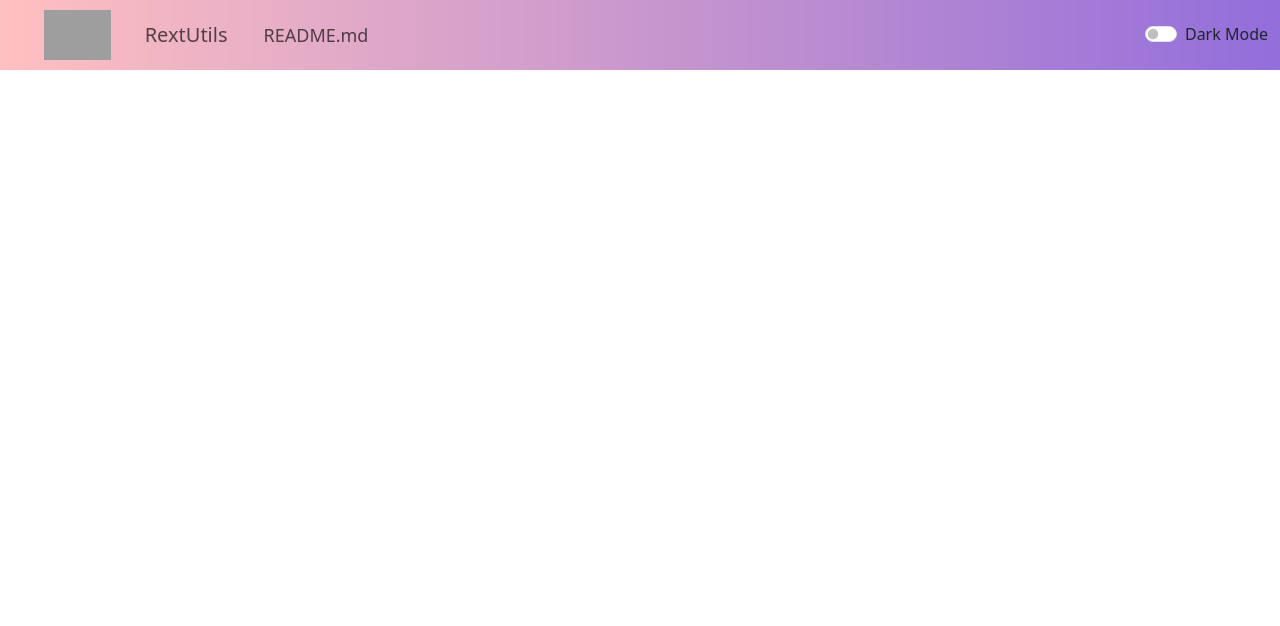
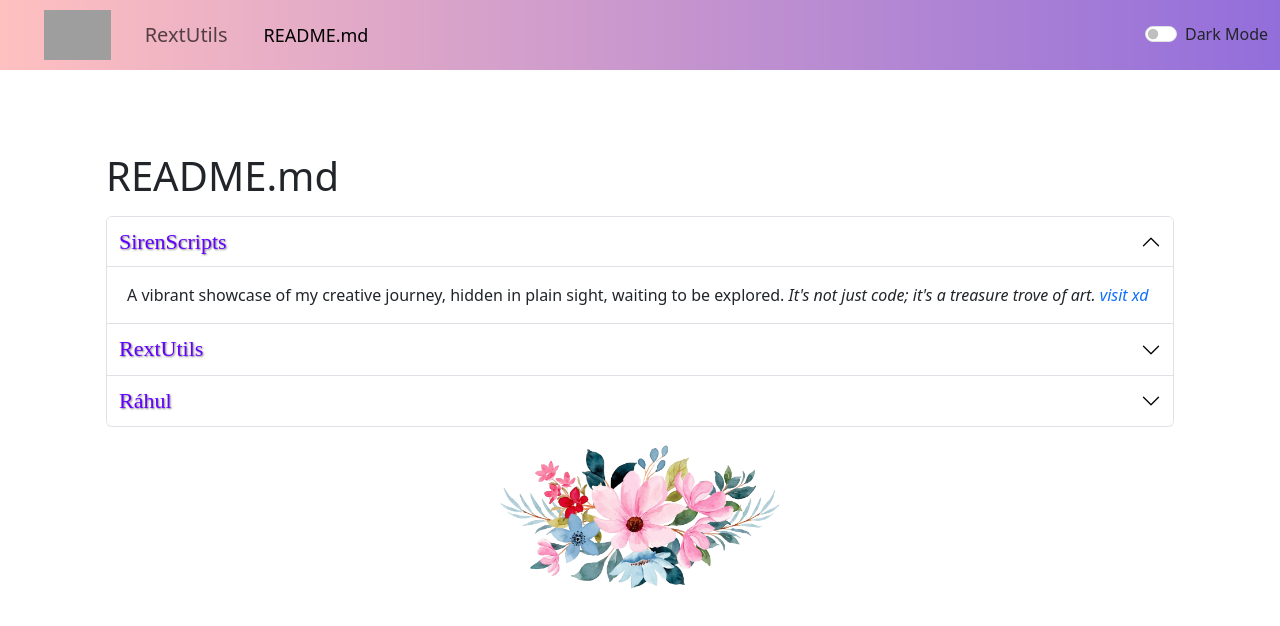
Before and after one commit to rahules24/rextutils, a React (Create React App) app: page /rextutils/about in a window 1280 px wide. Shown: the top 626 px of the page. Built offline with nearby package versions, Linux system fonts and the light colour scheme; grey boxes are pictures that could not be loaded; the HTML template or start-up script is replaced by a standard one.

Commit message:
links tweaked

```diff
--- a/src/App.js
+++ b/src/App.js
@@ -42,9 +42,9 @@ function App() {
       <Alert alert={alert}/>
       <div className={`container my-3 text-${mode==='light'?'dark':'light'}`}>
         <Routes>
-            <Route exact path="/" element={<TextForm showAlert={showAlert} heading="Enter Text" mode={mode}/>}>
+            <Route exact path="/rextutils" element={<TextForm showAlert={showAlert} heading="Enter Text" mode={mode}/>}>
             </Route>
-            <Route exact path="/about" element={<About mode={mode} />}>
+            <Route exact path="/rextutils/about" element={<About mode={mode} />}>
             </Route>
         </Routes>
       </div>
--- a/src/components/About.js
+++ b/src/components/About.js
@@ -67,7 +67,9 @@ export default function About({ mode }) {
                         </h2>
                         <div id="collapseOne" className="accordion-collapse collapse show" data-bs-parent="#accordionExample">
                             <div className="accordion-body">
-                            A vibrant showcase of my creative journey, hidden in plain sight, waiting to be explored. <i>It's not just code; it's a treasure trove of art.</i>
+                            A vibrant showcase of my creative journey, hidden in plain sight, waiting to be explored. <i>It's not just code; it's a treasure trove of art.
+                            <a style={{textDecoration:'none'}} href="https://rahules24.github.io/sirenscripts/"> visit xd</a>
+                            </i>
                             </div>
                         </div>
                     </div>
--- a/src/components/Navbar.js
+++ b/src/components/Navbar.js
@@ -22,8 +22,8 @@ export default function Navbar(props) {
           <ul className="navbar-nav">
             <li className="nav-item">
               <Link
-                className={`nav-link ${location.pathname === "/" ? "active" : ""}`}
-                to="/"
+                className={`nav-link ${location.pathname === "/rextutils" ? "active" : ""}`}
+                to="/rextutils"
                 style={{fontSize: '20px'}}
               >
                 RextUtils
@@ -31,8 +31,8 @@ export default function Navbar(props) {
             </li>
             <li className="nav-item">
               <Link
-                className={`nav-link ${location.pathname === "/about" ? "active" : ""}`}
-                to="/about"
+                className={`nav-link ${location.pathname === "/rextutils/about" ? "active" : ""}`}
+                to="/rextutils/about"
                 style={{fontSize: '18px'}}
               >
                 README.md
```
